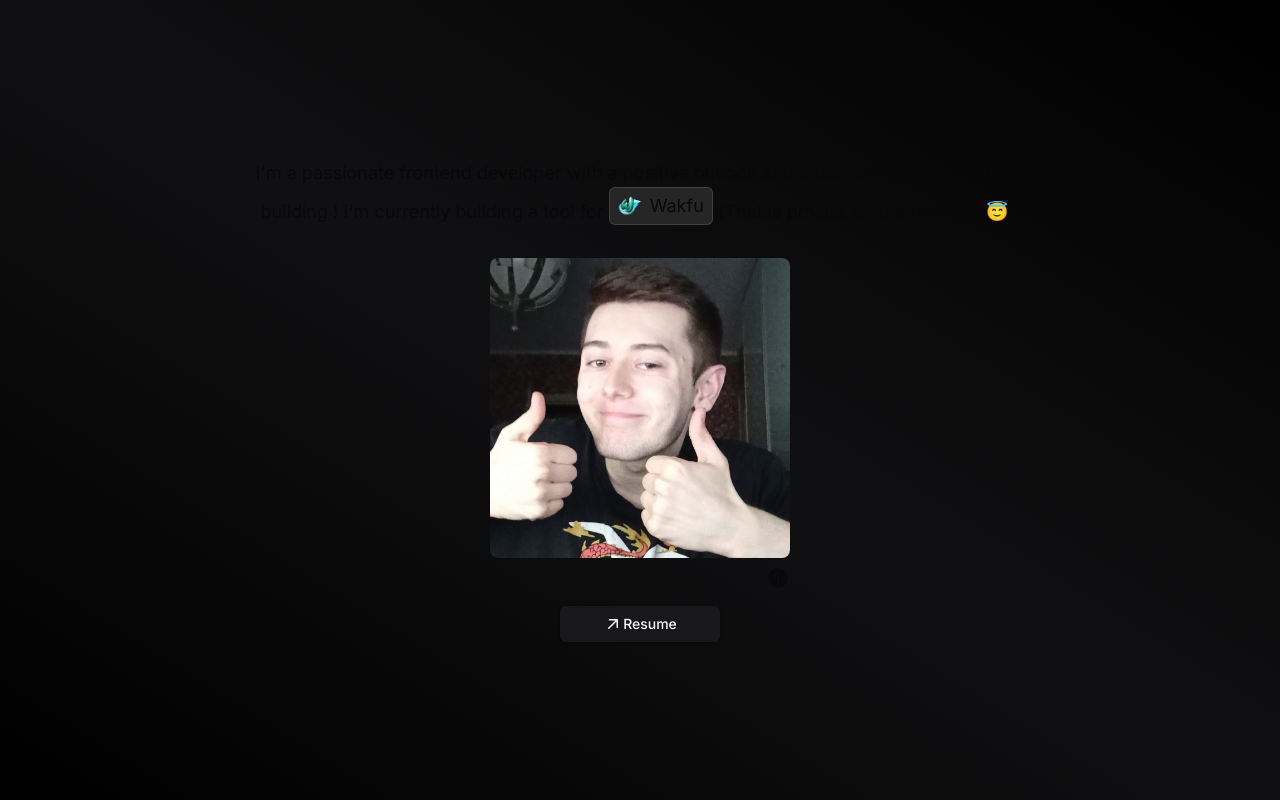
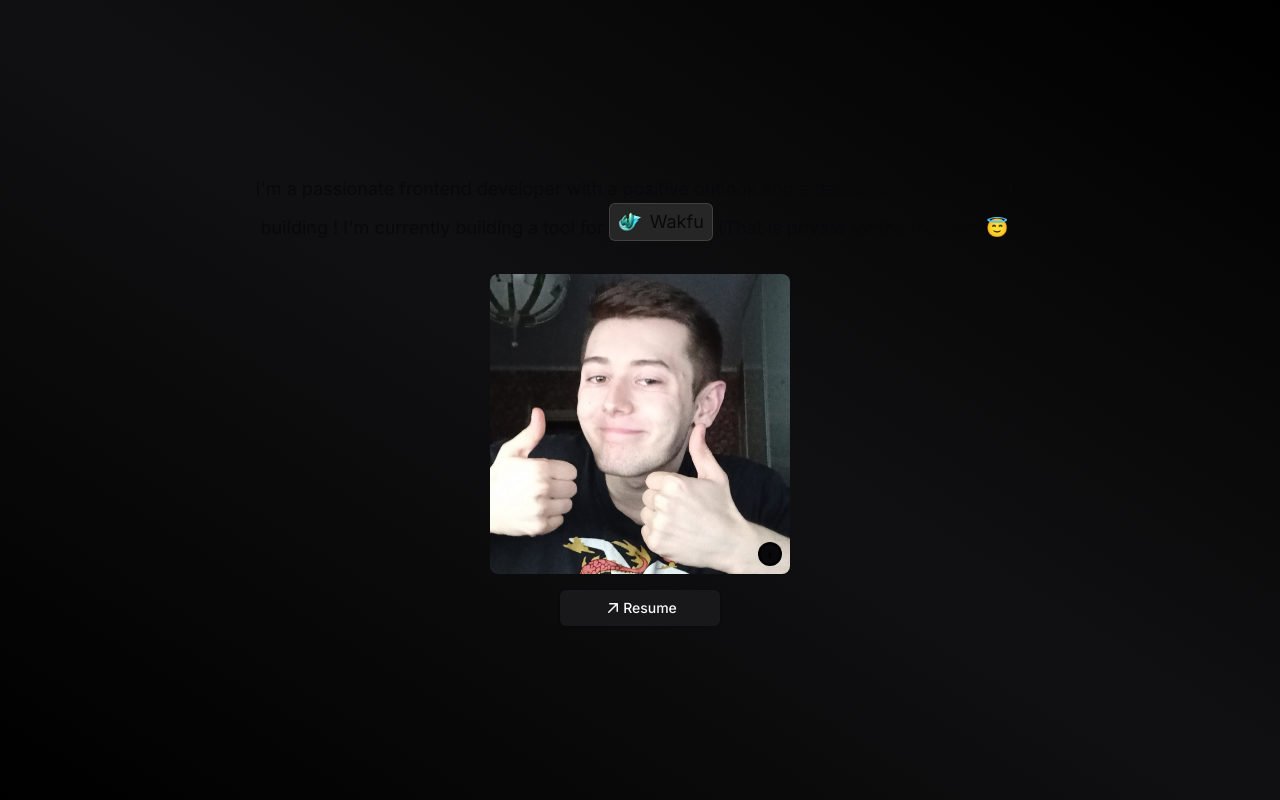
Before and after one commit to Ninhache/Ninhachedotcomv5, a Next.js app: page / in a window 1280 px wide. Shown: the part 800-1600 px from the top of the page. Built offline with nearby package versions, Linux system fonts and the light colour scheme; what tailwindcss-debug-screens would draw is missing.

Commit message:
feat: moves the information OVER the image instead of bellow

```diff
--- a/app/_components/ImageWithInfo.tsx
+++ b/app/_components/ImageWithInfo.tsx
@@ -28,7 +28,7 @@ export interface StaticImageData {
 }
 
 export const ImageWithInfo = (props: ImageWithInfoProps) => (
-  <div className="flex flex-col items-end justify-end gap-2">
+  <div className="relative flex flex-col items-end justify-end gap-2">
     <Image
       src={props.static.src}
       alt={props.alt}
@@ -37,11 +37,12 @@ export const ImageWithInfo = (props: ImageWithInfoProps) => (
       className={cn(props.className)}
     />
 
+    <div className="absolute bottom-2 right-2">
       <HoverCard>
         <HoverCardTrigger asChild>
-        <Icons.informations />
+          <Icons.informations className="border-1 rounded-xl bg-black" />
         </HoverCardTrigger>
-      <HoverCardContent className="w-80">
+        <HoverCardContent align="end" className="w-80">
           <div className="flex justify-between space-x-4">
             <div className="space-y-1">
               <p className="text-sm">{props.alt}</p>
@@ -57,4 +58,5 @@ export const ImageWithInfo = (props: ImageWithInfoProps) => (
         </HoverCardContent>
       </HoverCard>
     </div>
+  </div>
 );
```
Lines whose indentation alone changed are shown as unchanged.
